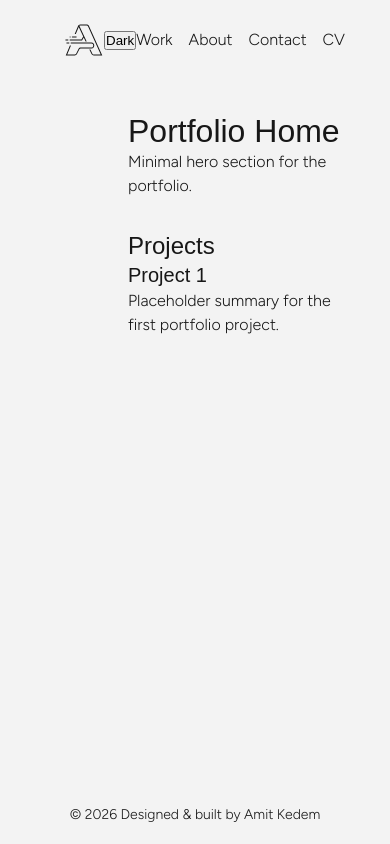
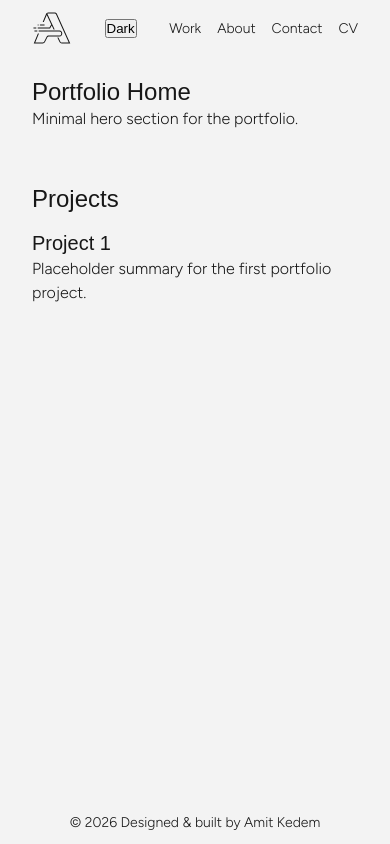
Before and after one commit to amitkedem100/portfolio, a Next.js app: page /portfolio/home in a window 390 px wide. Built offline with nearby package versions, Linux system fonts and the light colour scheme; a web font is replaced by a local one.

Commit message:
setting up responsive behaviour and breakPoints

```diff
--- a/src/app/globals.css
+++ b/src/app/globals.css
@@ -11,7 +11,7 @@
   --portfolio-text-h1: 400 32px/1.2 var(--portfolio-font-heading);
   --portfolio-text-h2: 400 24px/1.3 var(--portfolio-font-heading);
   --portfolio-text-h3: 400 20px/1.35 var(--portfolio-font-heading);
-  --portfolio-text-b1: 300 18px/1.5 var(--portfolio-font-body);
+  --portfolio-text-b1: 370 18px/1.5 var(--portfolio-font-body);
   --portfolio-text-b2: 300 16px/1.5 var(--portfolio-font-body);
   --portfolio-text-b3: 300 14px/1.5 var(--portfolio-font-body);
 
@@ -35,7 +35,14 @@
   --text-secondary: var(--text-secondary-light);
 }
 
-/* Grid Layout: 8 columns, 32px gutter, 64px margin */
+/* ---------------------------------------------------------
+   RESPONSIVE BREAKPOINTS
+   Desktop: default (no media query)
+   Tablet / narrow desktop: max-width 1024px
+   Mobile: max-width 768px
+   --------------------------------------------------------- */
+
+/* Grid Layout – desktop: 8 columns, 32px gutter, 64px margin */
 .layout-grid {
   display: grid;
   grid-template-columns: repeat(8, 1fr);
@@ -43,9 +50,26 @@
   margin-left: 64px;
   margin-right: 64px;
   width: auto;
-  /* Optional: stretch to fill width, important for columns that are set to stretch */
-  /* You can uncomment if needed */
-  /* width: calc(100% - 128px); */
+}
+
+/* Tablet / narrow desktop: tighter horizontal margin */
+@media (max-width: 1024px) {
+  .layout-grid {
+    margin-left: 48px;
+    margin-right: 48px;
+    gap: 24px;
+  }
+}
+
+/* Mobile: 4 columns, 32px margin, 20px gutter, stretch */
+@media (max-width: 768px) {
+  .layout-grid {
+    grid-template-columns: repeat(4, 1fr);
+    gap: 20px;
+    margin-left: 32px;
+    margin-right: 32px;
+    align-items: stretch;
+  }
 }
 
 /* Dark theme only when user toggles (data-theme set by PortfolioContext) */
--- a/src/app/portfolio/components/PortfolioFooter.css
+++ b/src/app/portfolio/components/PortfolioFooter.css
@@ -12,3 +12,17 @@
   text-align: center;
   font: var(--portfolio-text-b3);
 }
+
+/* Tablet */
+@media (max-width: 1024px) {
+  .portfolio-footer {
+    height: 36px;
+  }
+}
+
+/* Mobile */
+@media (max-width: 768px) {
+  .portfolio-footer {
+    height: 32px;
+  }
+}
--- a/src/app/portfolio/components/PortfolioHeader.css
+++ b/src/app/portfolio/components/PortfolioHeader.css
@@ -21,6 +21,8 @@
 
 .portfolio-header-logo {
   display: block;
+  width: 48px;
+  height: 48px;
 }
 
 .portfolio-header-theme {
@@ -35,9 +37,41 @@
 .portfolio-header-nav-list {
   display: flex;
   list-style: none;
-  gap: 1rem;
+  gap: 48px;
+  font: var(--portfolio-text-b1);
 }
 
 .portfolio-header-nav-item {
   display: block;
 }
+
+/* Tablet / narrow desktop */
+@media (max-width: 1024px) {
+  .portfolio-header-inner {
+    height: 64px;
+  }
+
+  .portfolio-header-nav-list {
+    gap: 24px;
+    font: var(--portfolio-text-b2);
+  }
+}
+
+/* Mobile: compact header, vertical space for nav */
+@media (max-width: 768px) {
+  .portfolio-header-inner {
+    height: 56px;
+    flex-wrap: wrap;
+    gap: 12px;
+  }
+
+  .portfolio-header-logo {
+    width: 40px;
+    height: 40px;
+  }
+
+  .portfolio-header-nav-list {
+    gap: 16px;
+    font: var(--portfolio-text-b3);
+  }
+}
--- a/src/app/portfolio/components/PortfolioLayout.css
+++ b/src/app/portfolio/components/PortfolioLayout.css
@@ -14,3 +14,17 @@
 .portfolio-layout .portfolio-footer {
   grid-column: 1 / -1;
 }
+
+/* Tablet */
+@media (max-width: 1024px) {
+  .portfolio-layout {
+    min-height: 100vh;
+  }
+}
+
+/* Mobile: ensure main content uses mobile grid spacing */
+@media (max-width: 768px) {
+  .portfolio-layout-main {
+    min-height: 0;
+  }
+}
--- a/src/app/portfolio/home/components/HomeHero.css
+++ b/src/app/portfolio/home/components/HomeHero.css
@@ -13,3 +13,25 @@
 .home-hero-subtitle {
   display: block;
 }
+
+/* Tablet: reduce spacing */
+@media (max-width: 1024px) {
+  .home-hero-inner {
+    padding-block-end: 24px;
+  }
+}
+
+/* Mobile: compact hero, vertical rhythm */
+@media (max-width: 768px) {
+  .home-hero-inner {
+    padding-block-end: 20px;
+  }
+
+  .home-hero-title {
+    font: var(--portfolio-text-h2);
+  }
+
+  .home-hero-subtitle {
+    font: var(--portfolio-text-b2);
+  }
+}
--- a/src/app/portfolio/home/page.css
+++ b/src/app/portfolio/home/page.css
@@ -1,5 +1,6 @@
 .home-page {
   grid-auto-rows: auto;
+  margin-inline: 0px;
 }
 
 .home-page-section {
@@ -28,3 +29,34 @@
 .home-page-project-summary {
   display: block;
 }
+
+/* Tablet: use grid margin */
+@media (max-width: 1024px) {
+  .home-page {
+    margin-inline: 0;
+  }
+
+  .home-page-section {
+    margin-bottom: 0;
+  }
+}
+
+/* Mobile: vertical flow, section spacing; use grid margin */
+@media (max-width: 768px) {
+  .home-page {
+    margin-inline: unset;
+    gap: 32px;
+  }
+
+  .home-page-heading {
+    margin-bottom: 16px;
+  }
+
+  .home-page-project-item {
+    margin-bottom: 20px;
+  }
+
+  .home-page-project-item:last-child {
+    margin-bottom: 0;
+  }
+}
```
Also changed, not shown: src/app/portfolio/project/[slug]/page.css (+22 -0 lines), src/app/portfolio/project/components/ProjectHero.css (+22 -0 lines).
